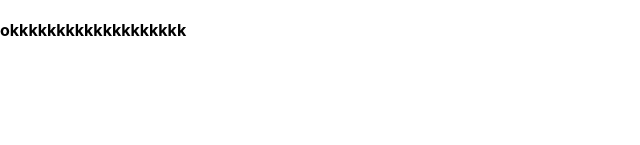
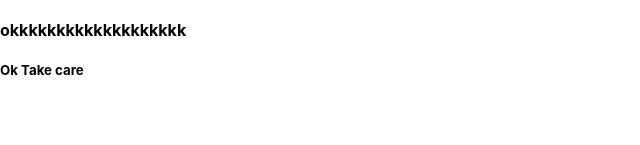
Before and after one commit to mtalhaabbas/nextjs-ecommerce-design, a Next.js app: page / in a window 1280 px wide. Shown: the part 155-300 px from the top of the page, without its empty margins (0-640 px from the left). Built offline with nearby package versions, Linux system fonts and the light colour scheme.

Commit message:
Thank YOU

```diff
--- a/pages/index.js
+++ b/pages/index.js
@@ -9,6 +9,7 @@ export default function Home() {
 <h2>Good to see you Sparrow</h2>
  <h3>Thank you Talha</h3>
  <h4>okkkkkkkkkkkkkkkkkkk</h4>
+ <h5>Ok Take care</h5>
   </>
   )
 }
```
